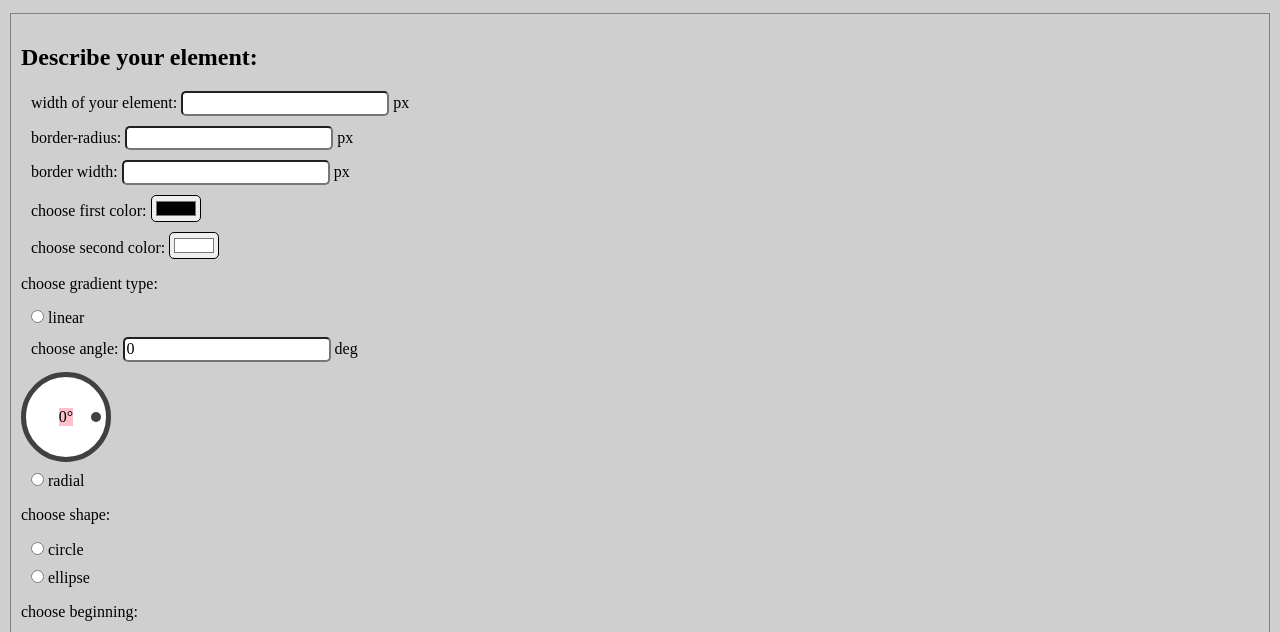
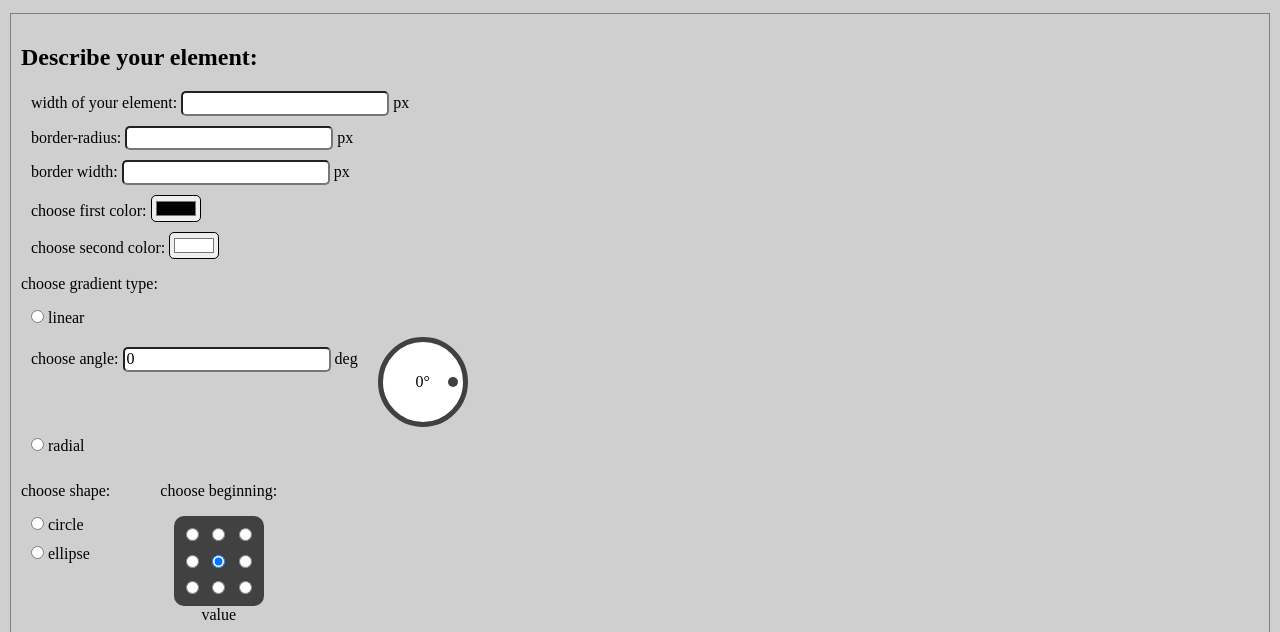
Before and after one commit to dorotapindur/beyond-the-border, a website: page index.html in a window 1280 px wide. Shown: the part 111-743 px from the top of the page. Drawn offline with Linux system fonts and the light colour scheme.

Commit message:
rearrange layout

```diff
--- a/index.html
+++ b/index.html
@@ -20,31 +20,38 @@
                 <label>border width: <input type="number" /> px</label>
                 <label>choose first color: <input type="color" value="#000000" /></label>
                 <label>choose second color: <input type="color" value="#ffffff" /></label>
+
                 <p>choose gradient type: </p>
-                <label><input type="radio" name="gradient-type"/> linear</label>
-                <label>choose angle: <input class="choose-angle--js" type="number" value="0" /> deg</label>
-                <div class="angle-handle">
-                    <p class="angle-handle__text"></p>
-                    <div class="angle-handle__indicator"></div>
+                <label><input class="type-linear--js" type="radio" name="gradient-type"/> linear</label>
+                <div class="linear">
+                    <label class="linear__label">choose angle: <input class="linear__input choose-angle--js" type="number" value="0" /> deg</label>
+                    <div class="angle-handle">
+                        <p class="angle-handle__text"></p>
+                        <div class="angle-handle__indicator"></div>
+                    </div>
                 </div>
-                <label><input type="radio" name="gradient-type"/> radial</label>
-                <div class="beginning">
-                    <p class="beginning__text">choose shape:</p>
-                    <label class="beginning__label"><input class="beginning__radialtypeinput" type="radio" name="radial-type"/> circle</label>
-                    <label><input class="beginning__radialtypeinput" type="radio" name="radial-type"/> ellipse</label>
-                    <p>choose beginning:</p>
-                    <div class="beginning__radio-container radio-container--js">
-                        <input class="beginning__input" id="choose-beginning" type="radio" name="choose-beginning" value="top left" />
-                        <input class="beginning__input" id="choose-beginning" type="radio" name="choose-beginning" value="top" />
-                        <input class="beginning__input" id="choose-beginning" type="radio" name="choose-beginning" value="top right" />
-                        <input class="beginning__input" id="choose-beginning" type="radio" name="choose-beginning" value="center left" />
-                        <input class="beginning__input" id="choose-beginning" type="radio" name="choose-beginning" value="center" checked />
-                        <input class="beginning__input" id="choose-beginning" type="radio" name="choose-beginning" value="center right" />
-                        <input class="beginning__input" class="beginning__input" id="choose-beginning" type="radio" name="choose-beginning" value="bottom left" />
-                        <input class="beginning__input" id="choose-beginning" type="radio" name="choose-beginning" value="bottom" />
-                        <input class="beginning__input" id="choose-beginning" type="radio" name="choose-beginning" value="bottom right" />
+                <label><input class="type-radial--js" type="radio" name="gradient-type"/> radial</label>
+                <div class="radial">
+                    <div class="radial__shape">
+                        <p class="radial__text">choose shape:</p>
+                        <label class="radial__label"><input class="radial__radialtypeinput" type="radio" name="radial-type"/> circle</label>
+                        <label><input class="radial__radialtypeinput" type="radio" name="radial-type"/> ellipse</label>
                     </div>
-                    <p class="beginning__value beginning__value--js">value</p>
+                    <div class="radial__beginning">
+                        <p class="radial__text">choose beginning:</p>
+                        <div class="radial__radio-container radio-container--js">
+                            <input class="radial__input" id="choose-radial" type="radio" name="choose-radial" value="top left" />
+                            <input class="radial__input" id="choose-radial" type="radio" name="choose-radial" value="top" />
+                            <input class="radial__input" id="choose-radial" type="radio" name="choose-radial" value="top right" />
+                            <input class="radial__input" id="choose-radial" type="radio" name="choose-radial" value="center left" />
+                            <input class="radial__input" id="choose-radial" type="radio" name="choose-radial" value="center" checked />
+                            <input class="radial__input" id="choose-radial" type="radio" name="choose-radial" value="center right" />
+                            <input class="radial__input" class="radial__input" id="choose-radial" type="radio" name="choose-radial" value="bottom left" />
+                            <input class="radial__input" id="choose-radial" type="radio" name="choose-radial" value="bottom" />
+                            <input class="radial__input" id="choose-radial" type="radio" name="choose-radial" value="bottom right" />
+                        </div>
+                        <p class="radial__value radial__value--js">value</p>
+                    </div>
                 </div>
                 <button type="submit">See CSS code</button>
             </form>
--- a/scss/main.scss
+++ b/scss/main.scss
@@ -24,23 +24,17 @@ label {
 }
 input {
     border-radius: 5px;
+    cursor: pointer;
 }
 button {
     margin: 10px;
     border-radius: 5px;
 }
-
-.beginning {
-    &__radio-container {
-    background: $dark;
-    width: 90px;
-    height: 90px;
-    display: grid;
-    grid-template-columns: 1fr 1fr 1fr;
-    grid-template-rows: 1fr 1fr 1fr;
-    place-items: center;
-    padding: 5px;
-    border-radius: 10px;
+.linear {
+    display: flex;
+    width: 100%;
+    &__label {
+        margin-right: 20px;
     }
 }
 .angle-handle {
@@ -58,7 +52,6 @@ button {
         position: absolute;
         display: block;
         width: max-content;
-        background: pink;
         margin: 0;
     }
     &__indicator {
@@ -79,3 +72,29 @@ button {
         }
     }
 }
+.radial {
+    display: flex;
+    flex-flow: row wrap;
+    &__shape {
+        margin-right: 50px;
+    }
+    &__beginning {
+        display: flex;
+        flex-flow: column;
+        align-items: center;
+    }
+    &__radio-container {
+    background: $dark;
+    width: 90px;
+    height: 90px;
+    display: grid;
+    grid-template-columns: 1fr 1fr 1fr;
+    grid-template-rows: 1fr 1fr 1fr;
+    place-items: center;
+    padding: 5px;
+    border-radius: 10px;
+    }
+    &__value {
+        margin: 0;
+    }
+}
```
Also changed, not shown: css/main.css.
